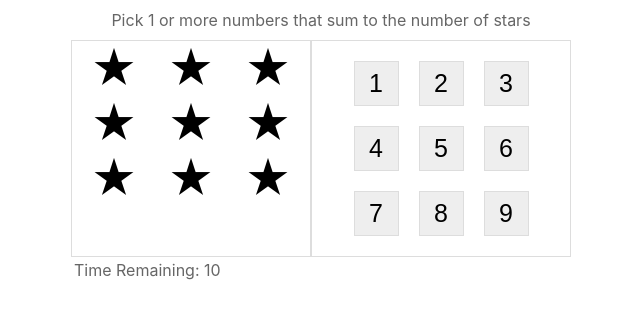
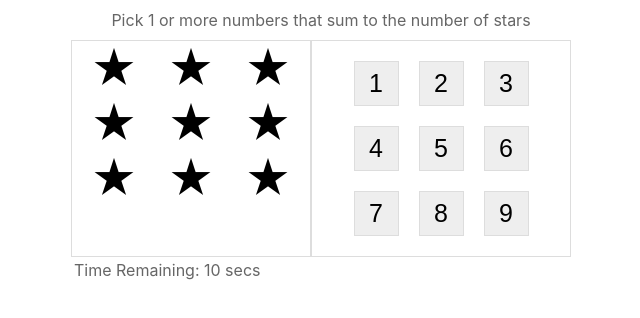
Before and after one commit to justin-hill426/react-practice, a React (Create React App) app in the folder star-game/: page / in a window 1280 px wide. Shown: the top 318 px of the page, without its empty margins (319-959 px from the left). Built offline with nearby package versions, Linux system fonts and the light colour scheme; the HTML template or start-up script is replaced by a standard one.

Commit message:
Update StarMatch.js

```diff
--- a/star-game/src/StarMatch.js
+++ b/star-game/src/StarMatch.js
@@ -30,7 +30,7 @@ const StarMatch = () => {
           <button className="number">9</button>
         </div>
       </div>
-      <div className="timer">Time Remaining: 10</div>
+      <div className="timer">Time Remaining: 10 secs</div>
     </div>
   );
 };
```
